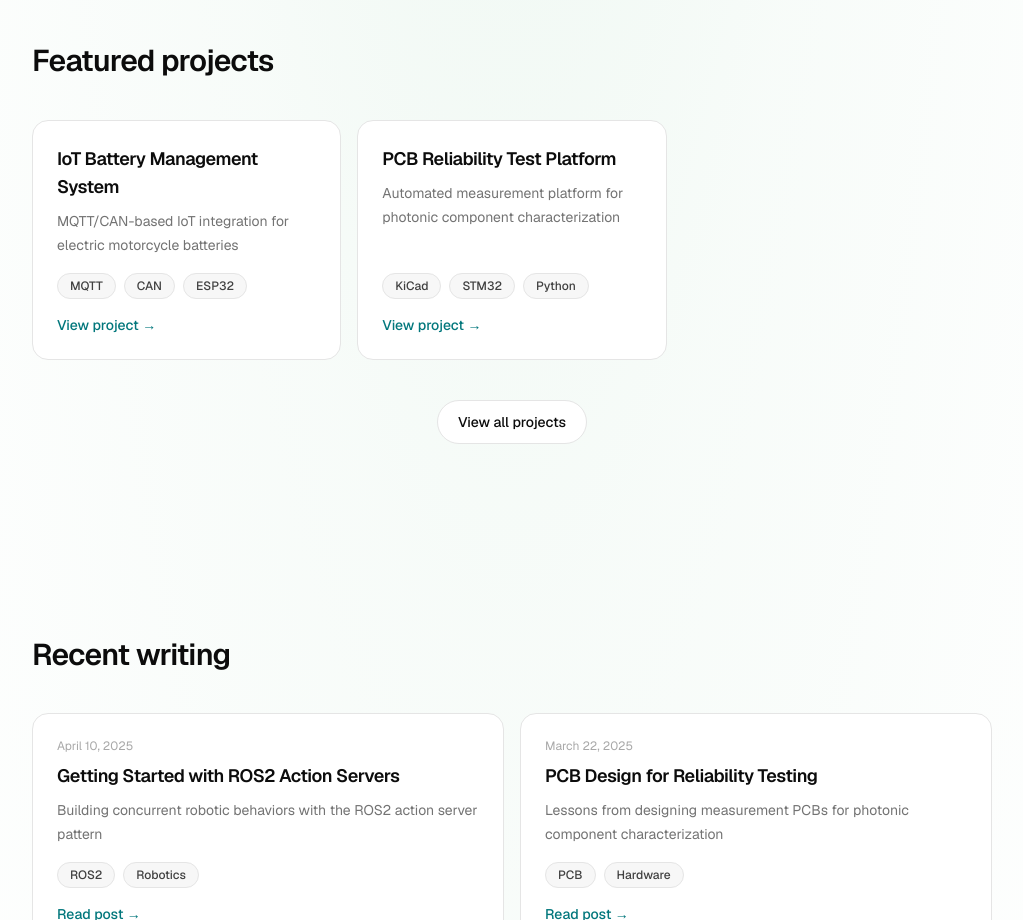
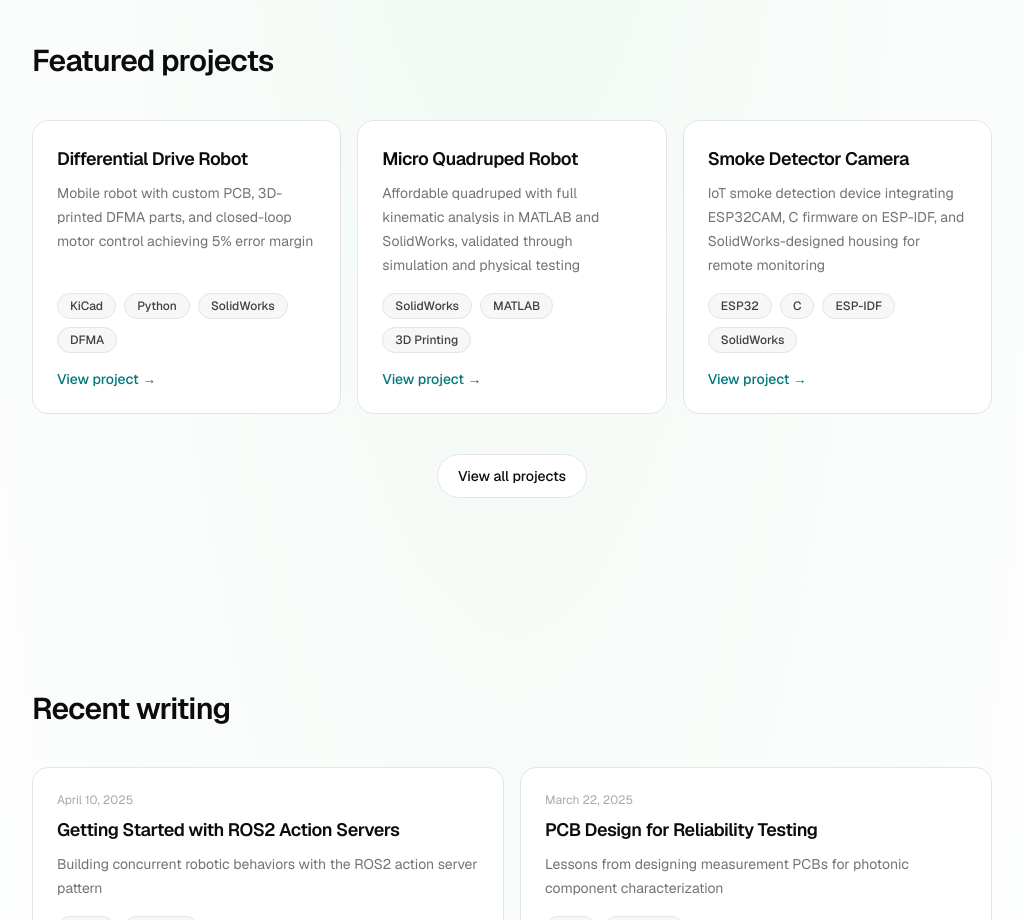
Before and after one commit to leonardoAB1/leonardoachaboiano.com, a Next.js app: page / in a window 1280 px wide. Shown: the part 1960-2880 px from the top of the page, without its empty margins (128-1151 px from the left). Built offline with nearby package versions, Linux system fonts and the light colour scheme.

Commit message:
feat: replace placeholder projects with real portfolio projects from PDF

```diff
--- a/src/components/home/FeaturedProjects.tsx
+++ b/src/components/home/FeaturedProjects.tsx
@@ -26,17 +26,24 @@ interface Project {
 
 const projects: Project[] = [
   {
-    title: "IoT Battery Management System",
-    tags: ["MQTT", "CAN", "ESP32"],
+    title: "Differential Drive Robot",
+    tags: ["KiCad", "Python", "SolidWorks", "DFMA"],
     description:
-      "MQTT/CAN-based IoT integration for electric motorcycle batteries",
+      "Mobile robot with custom PCB, 3D-printed DFMA parts, and closed-loop motor control achieving 5% error margin",
     href: "/projects",
   },
   {
-    title: "PCB Reliability Test Platform",
-    tags: ["KiCad", "STM32", "Python"],
+    title: "Micro Quadruped Robot",
+    tags: ["SolidWorks", "MATLAB", "3D Printing"],
     description:
-      "Automated measurement platform for photonic component characterization",
+      "Affordable quadruped with full kinematic analysis in MATLAB and SolidWorks, validated through simulation and physical testing",
+    href: "/projects",
+  },
+  {
+    title: "Smoke Detector Camera",
+    tags: ["ESP32", "C", "ESP-IDF", "SolidWorks"],
+    description:
+      "IoT smoke detection device integrating ESP32CAM, C firmware on ESP-IDF, and SolidWorks-designed housing for remote monitoring",
     href: "/projects",
   },
 ];
```
